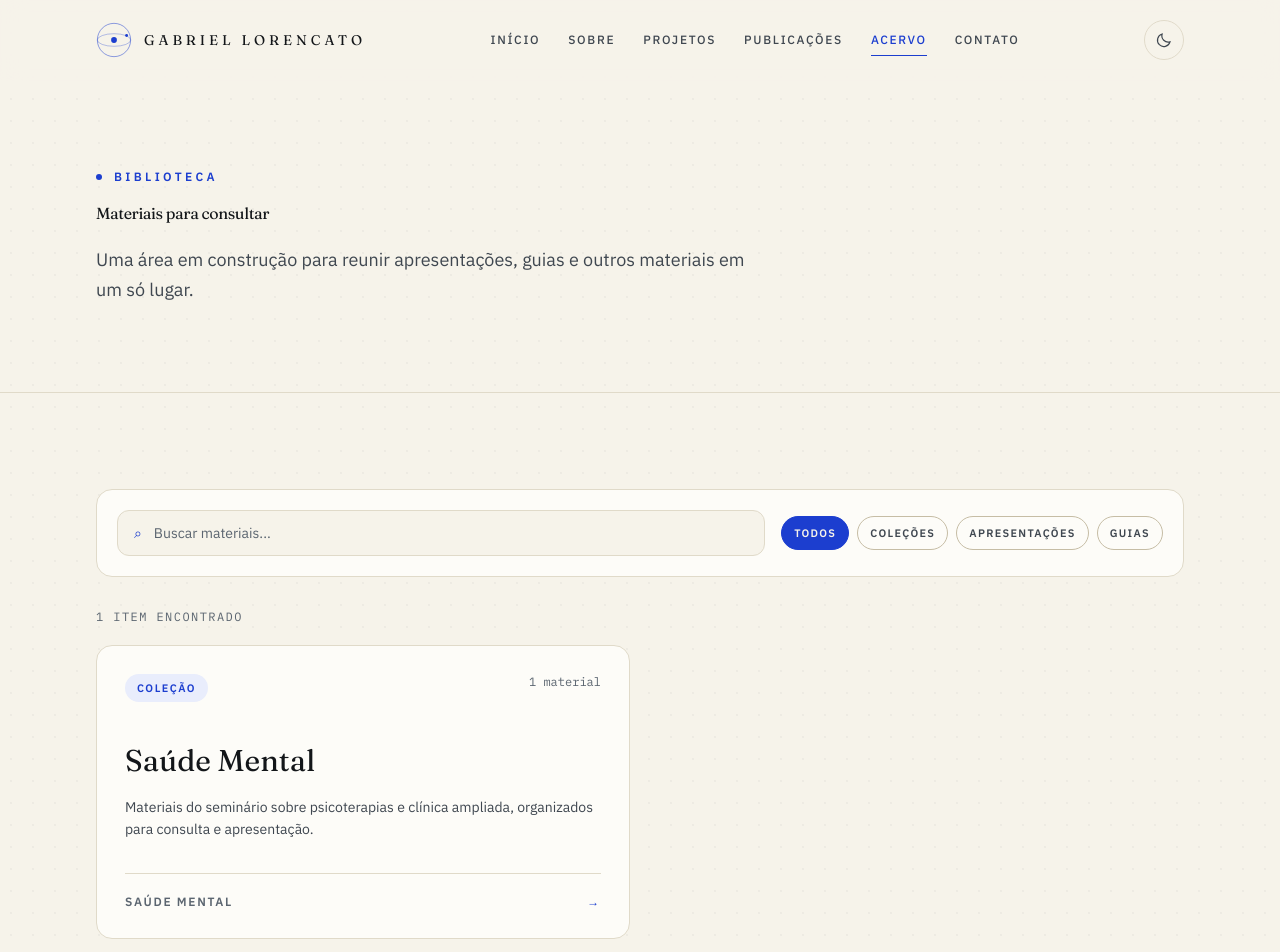
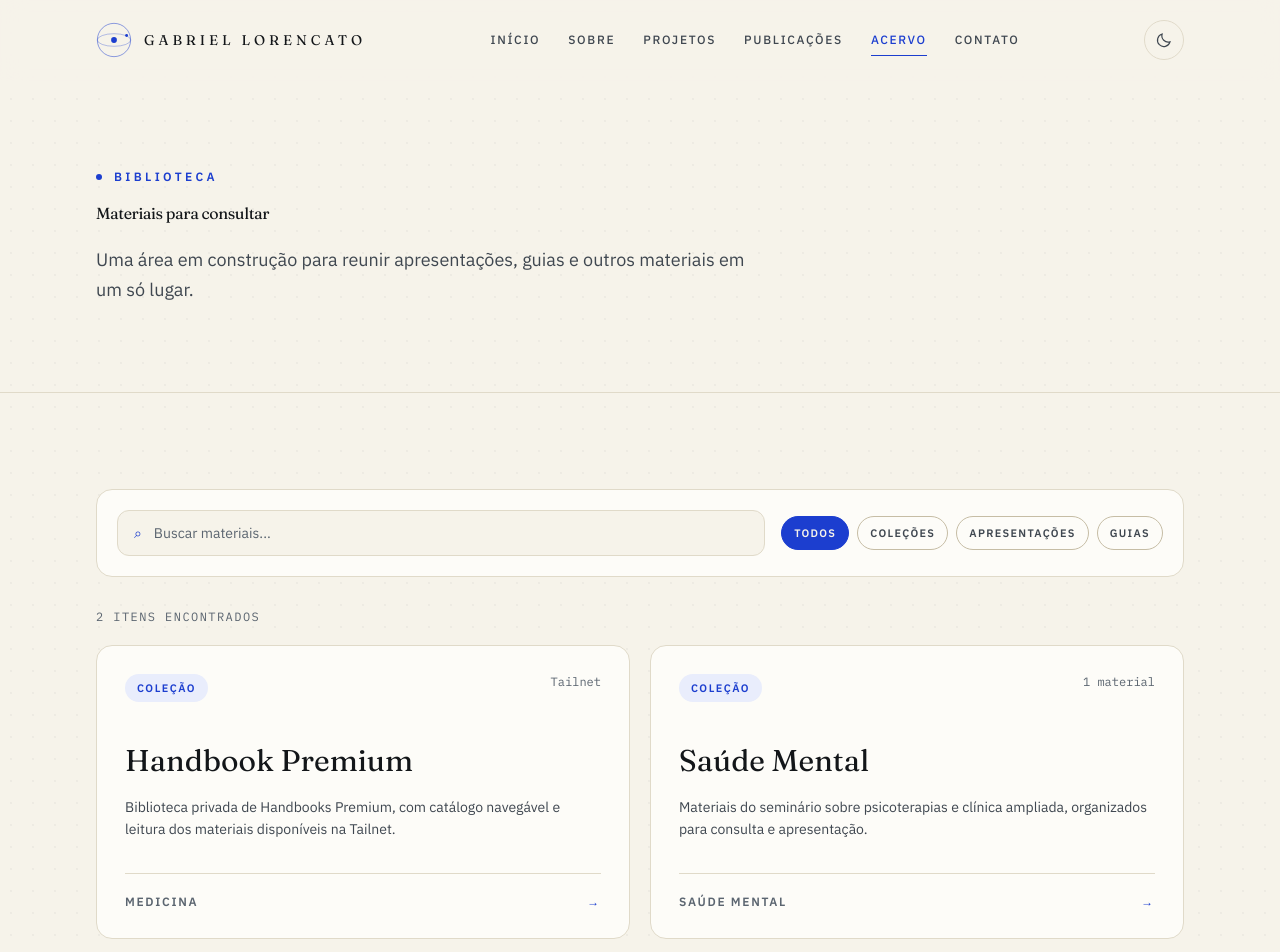
Before and after one commit to lorencato23/sitev2, a Next.js app: page /biblio in a window 1280 px wide. Shown: the top 952 px of the page. Built offline with nearby package versions, Linux system fonts and the light colour scheme.

Commit message:
Connect Acervo to private Handbook Premium library

```diff
--- a/src/components/biblio-catalog.tsx
+++ b/src/components/biblio-catalog.tsx
@@ -1,6 +1,5 @@
 "use client";
 
-import Link from "next/link";
 import { useMemo, useState } from "react";
 
 type LibraryItem = {
@@ -9,10 +8,21 @@ type LibraryItem = {
   type: string;
   area: string;
   href: string;
+  external?: boolean;
   status: string;
 };
 
 const items: LibraryItem[] = [
+  {
+    title: "Handbook Premium",
+    description:
+      "Biblioteca privada de Handbooks Premium, com catálogo navegável e leitura dos materiais disponíveis na Tailnet.",
+    type: "Coleção",
+    area: "Medicina",
+    href: "https://atlas.tailc69edf.ts.net:8443/",
+    external: true,
+    status: "Tailnet",
+  },
   {
     title: "Saúde Mental",
     description:
@@ -86,9 +96,11 @@ export function BiblioCatalog() {
       {visibleItems.length > 0 ? (
         <div className="grid gap-5 md:grid-cols-2">
           {visibleItems.map((item) => (
-            <Link
+            <a
               key={item.href}
               href={item.href}
+              target={item.external ? "_blank" : undefined}
+              rel={item.external ? "noreferrer" : undefined}
               className="group rounded-2xl border border-line bg-surface p-7 transition-all duration-300 hover:-translate-y-1 hover:border-signal hover:shadow-[0_16px_40px_rgba(19,22,25,0.08)]"
             >
               <div className="mb-10 flex items-start justify-between gap-4">
@@ -107,7 +119,7 @@ export function BiblioCatalog() {
                 <span>{item.area}</span>
                 <span className="text-signal transition-transform group-hover:translate-x-1" aria-hidden="true">→</span>
               </div>
-            </Link>
+            </a>
           ))}
         </div>
       ) : (
```
